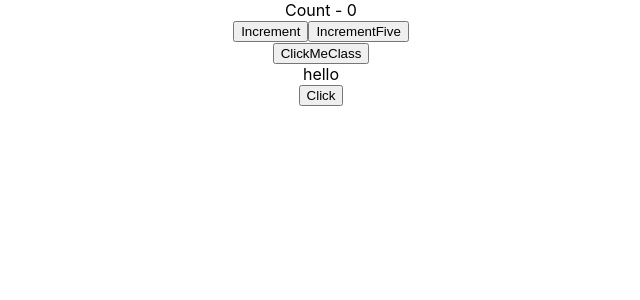
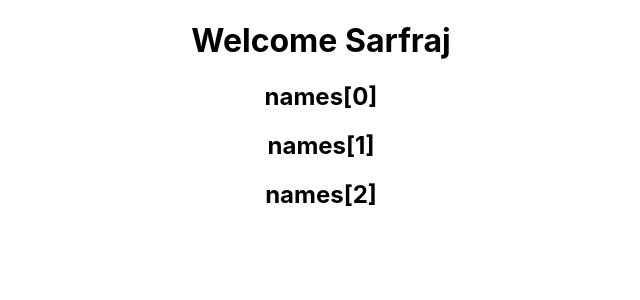
Before and after one commit to sarfrajabbasi/learnJavaScript, a React (Create React App) app in the folder react-practice/: page / in a window 1280 px wide. Shown: the top 300 px of the page, without its empty margins (319-959 px from the left). Built offline with nearby package versions, Linux system fonts and the light colour scheme.

Commit message:
react all

```diff
--- a/react-practice/src/App.js
+++ b/react-practice/src/App.js
@@ -1,6 +1,9 @@
 import './App.css';
+import UserGreeting from './component/ConditionalRendering';
+import ParentComponent from './component/MethodsAsProps';
 import EventBind from './component/eventHanderBind';
 import ClickMeClass  from './component/eventhandling';
+import NameList from './component/listRandering';
 // import Welcome from './component/classComponent';
 // import Greetings from './component/funcComponent';
 // import {Hello} from './component/JSXme'
@@ -26,10 +29,13 @@ function App() {
      </MyName>
      <Hola name="goldy"></Hola>
      <Message name ="sarfraj" ></Message> */}
-     <Counter></Counter>
+     {/* <Counter></Counter> */}
      {/* <ClickMe></ClickMe> */}
-     <ClickMeClass></ClickMeClass>
-     <EventBind></EventBind>
+     {/* <ClickMeClass></ClickMeClass> */}
+     {/* <EventBind></EventBind> */}
+     {/* <ParentComponent></ParentComponent> */}
+     <UserGreeting></UserGreeting>
+     <NameList></NameList>
     </div>
   );
 }
--- /dev/null
+++ b/react-practice/src/component/ConditionalRendering.js
@@ -0,0 +1,47 @@
+import React, { Component } from "react";
+
+export class UserGreeting extends Component {
+  constructor(props) {
+    super(props);
+
+    this.state = {
+      isLoggedin: true,
+    };
+  }
+  loggedIn = () => {
+    this.setState({
+      isLoggedin: true,
+    });
+  };
+  render() {
+    // let message;
+    // if (this.state.isLoggedin) {
+    //     message = <h1>welcome Sarfraj</h1>
+    // }else{
+    //     message = <h1>welcome Guest</h1>
+    // }
+    // return (
+    //     <div>
+    //      {message}
+    //       <button onClick={this.loggedIn}>ClickMe</button>
+
+    //     </div>
+    //   );
+    // return this.state.isLoggedin ? (
+    //   <div>
+    //     <h1>Welcome Sarfraj</h1>
+    //   </div>
+    // ) : (
+    //   <div>
+    //     <h1>Welcome Guest</h1>
+    //   </div>
+    // );
+    return this.state.isLoggedin && (
+        <div>
+          <h1>Welcome Sarfraj</h1>
+        </div>
+      )
+  }
+}
+
+export default UserGreeting;
--- /dev/null
+++ b/react-practice/src/component/listRandering.js
@@ -0,0 +1,14 @@
+import React from 'react'
+
+function NameList() {
+    const names = ['sarfraj','asif','shaleh']
+  return (
+    <div>
+      <h2>names[0]</h2>
+      <h2>names[1]</h2>
+      <h2>names[2]</h2>
+    </div>
+  )
+}
+
+export default NameList
```
